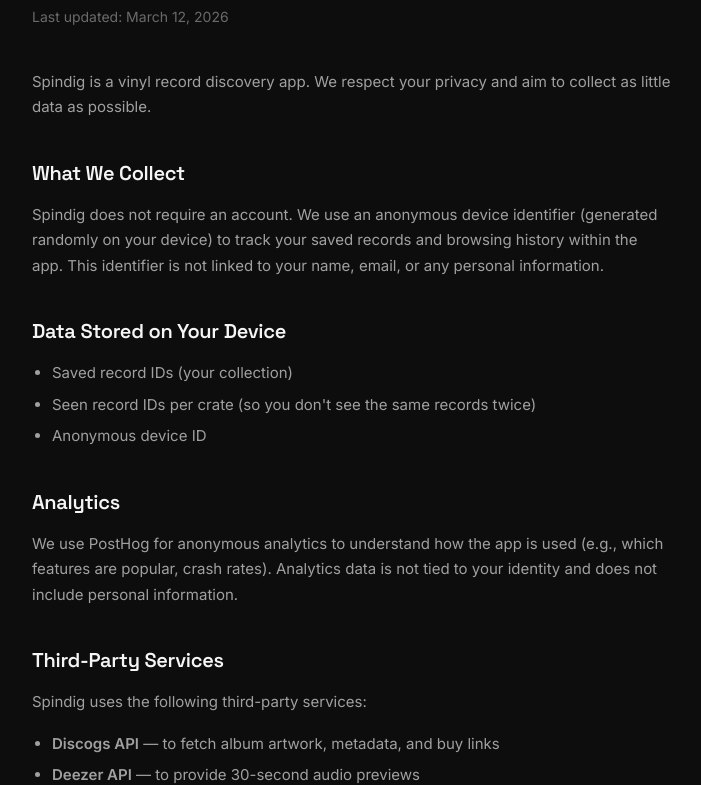
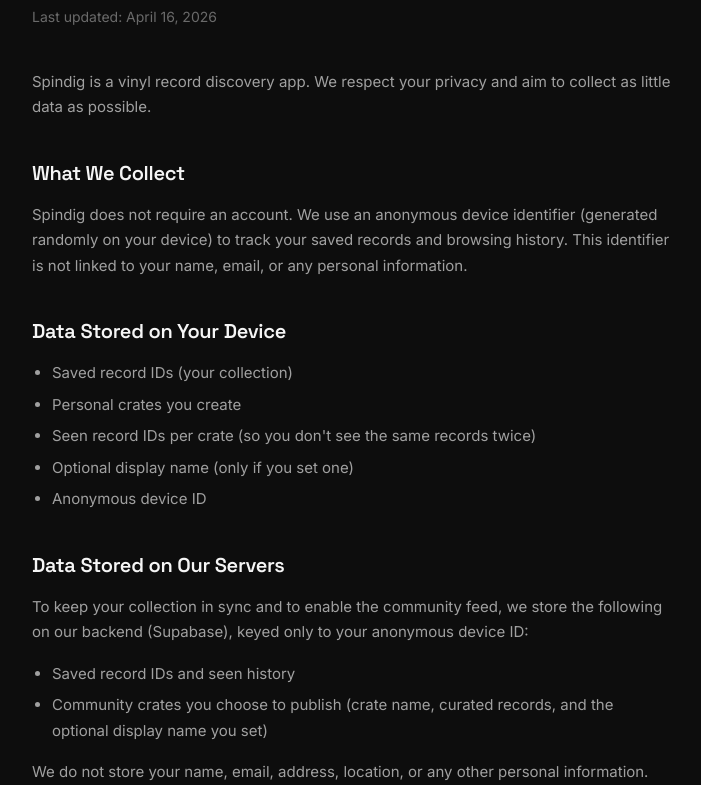
Before and after one commit to jsonroberts/spindig-web, a plain HTML site: page public/privacy.html in a window 1280 px wide. Shown: the part 171-956 px from the top of the page, without its empty margins (288-989 px from the left). Drawn offline with Linux system fonts and the light colour scheme.

Commit message:
Update privacy policy for Google Play data safety compliance
- Add server-side data section (Supabase saves/seen/community crates)
- Add #data-deletion anchor with explicit deletion request process
- Clarify data retention and 30-day deletion SLA

```diff
--- a/public/privacy.html
+++ b/public/privacy.html
@@ -97,19 +97,29 @@
     <a class="back" href="/">&larr; Back to Spindig</a>
 
     <h1>Privacy Policy</h1>
-    <p class="updated">Last updated: March 12, 2026</p>
+    <p class="updated">Last updated: April 16, 2026</p>
 
     <p>Spindig is a vinyl record discovery app. We respect your privacy and aim to collect as little data as possible.</p>
 
     <h2>What We Collect</h2>
-    <p>Spindig does not require an account. We use an anonymous device identifier (generated randomly on your device) to track your saved records and browsing history within the app. This identifier is not linked to your name, email, or any personal information.</p>
+    <p>Spindig does not require an account. We use an anonymous device identifier (generated randomly on your device) to track your saved records and browsing history. This identifier is not linked to your name, email, or any personal information.</p>
 
     <h2>Data Stored on Your Device</h2>
     <ul>
       <li>Saved record IDs (your collection)</li>
+      <li>Personal crates you create</li>
       <li>Seen record IDs per crate (so you don't see the same records twice)</li>
+      <li>Optional display name (only if you set one)</li>
       <li>Anonymous device ID</li>
     </ul>
+
+    <h2>Data Stored on Our Servers</h2>
+    <p>To keep your collection in sync and to enable the community feed, we store the following on our backend (Supabase), keyed only to your anonymous device ID:</p>
+    <ul>
+      <li>Saved record IDs and seen history</li>
+      <li>Community crates you choose to publish (crate name, curated records, and the optional display name you set)</li>
+    </ul>
+    <p>We do not store your name, email, address, location, or any other personal information.</p>
 
     <h2>Analytics</h2>
     <p>We use PostHog for anonymous analytics to understand how the app is used (e.g., which features are popular, crash rates). Analytics data is not tied to your identity and does not include personal information.</p>
@@ -137,8 +147,10 @@
     <h2>Data Sharing</h2>
     <p>We do not sell, rent, or share your data with third parties for advertising or marketing purposes.</p>
 
-    <h2>Data Deletion</h2>
-    <p>Since we don't collect personal data, there is nothing to delete. You can clear your app data at any time by deleting and reinstalling the app.</p>
+    <h2 id="data-deletion">Data Deletion</h2>
+    <p>You can clear all local data on your device at any time by deleting and reinstalling the app.</p>
+    <p>To request deletion of server-side data associated with your device (saved records, seen history, and any community crates you've published), email <a href="mailto:privacy@digspindig.com">privacy@digspindig.com</a>. Please include the names of any community crates you've published (if any) so we can locate and remove the associated records. We will process deletion requests within 30 days.</p>
+    <p>You can also report or hide any community crate directly from within the app using the <strong>&hellip;</strong> menu on any community crate.</p>
 
     <h2>Changes to This Policy</h2>
     <p>We may update this policy from time to time. Changes will be posted on this page with an updated date.</p>
```
